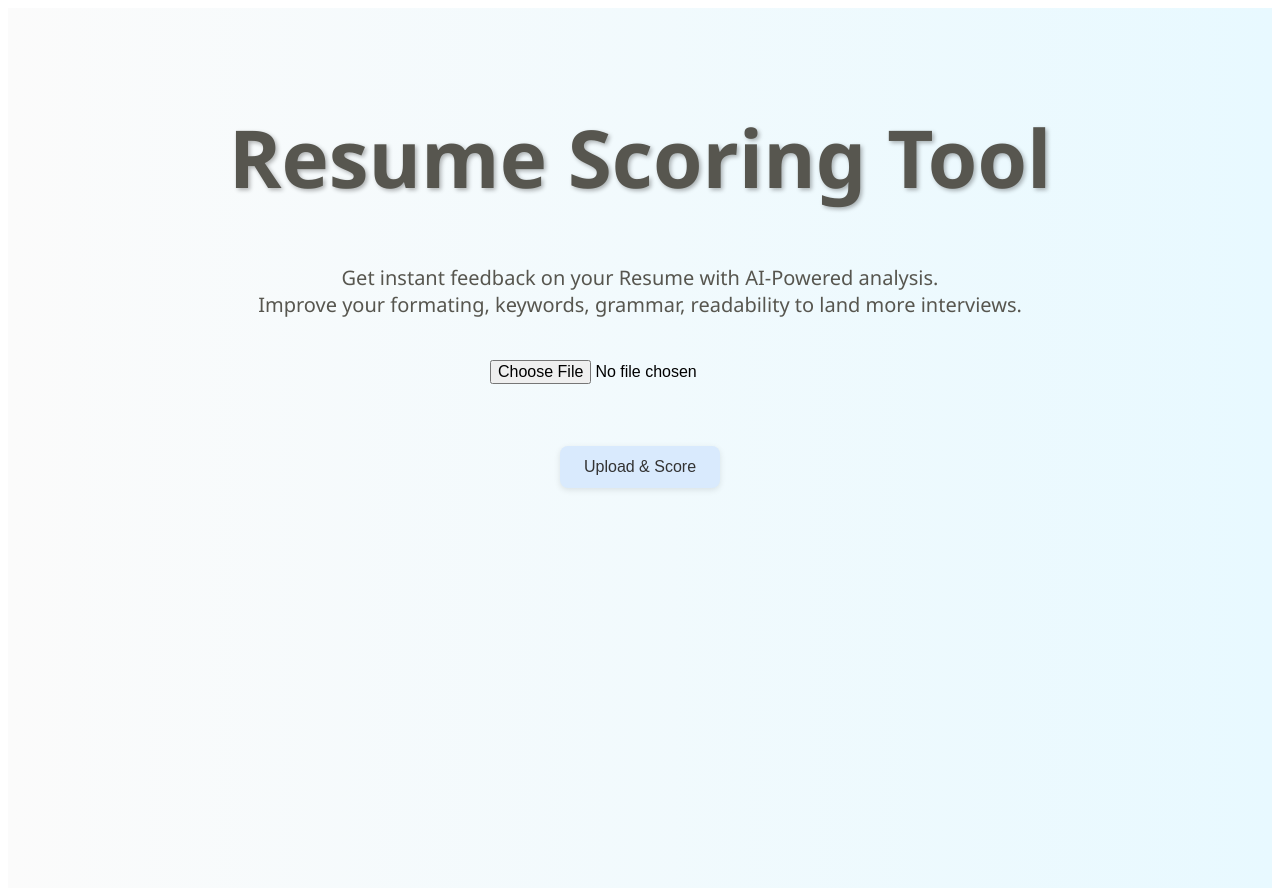
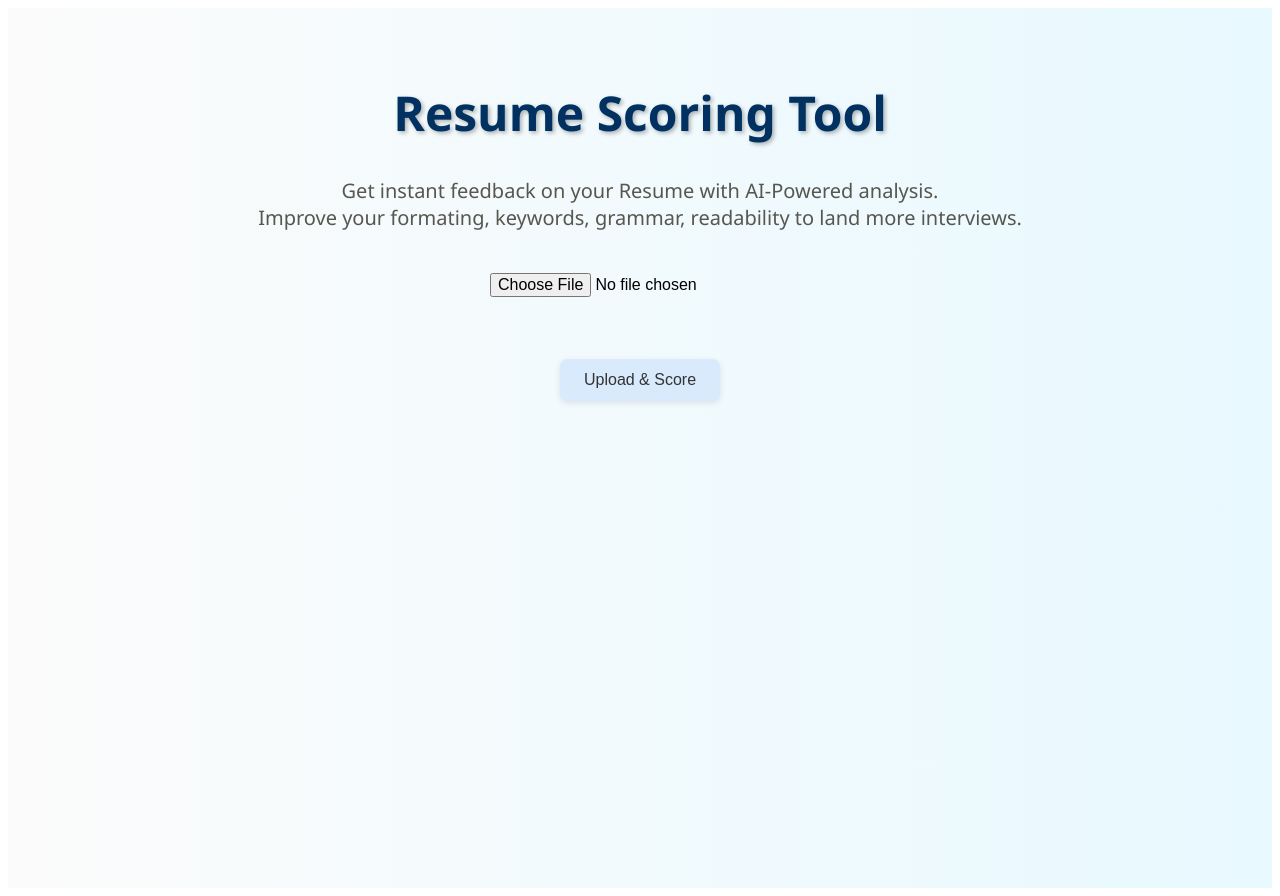
Before and after one commit to rajdeep-office/Resume-agent, a React (Create React App) app in the folder frontend/: page / in a window 1280 px wide. Built offline with nearby package versions, Linux system fonts and the light colour scheme.

Commit message:
Update App.js

```diff
--- a/frontend/src/App.js
+++ b/frontend/src/App.js
@@ -14,9 +14,9 @@ function App() {
     >
       <h1
         style={{
-          fontSize: "5rem",
+          fontSize: "3rem",
           textShadow: "2px 2px 4px rgba(0,0,0,0.3)",
-          color:"#57564F",
+          color:"#003161",
         }}
       >Resume Scoring Tool</h1>
        <p
```
